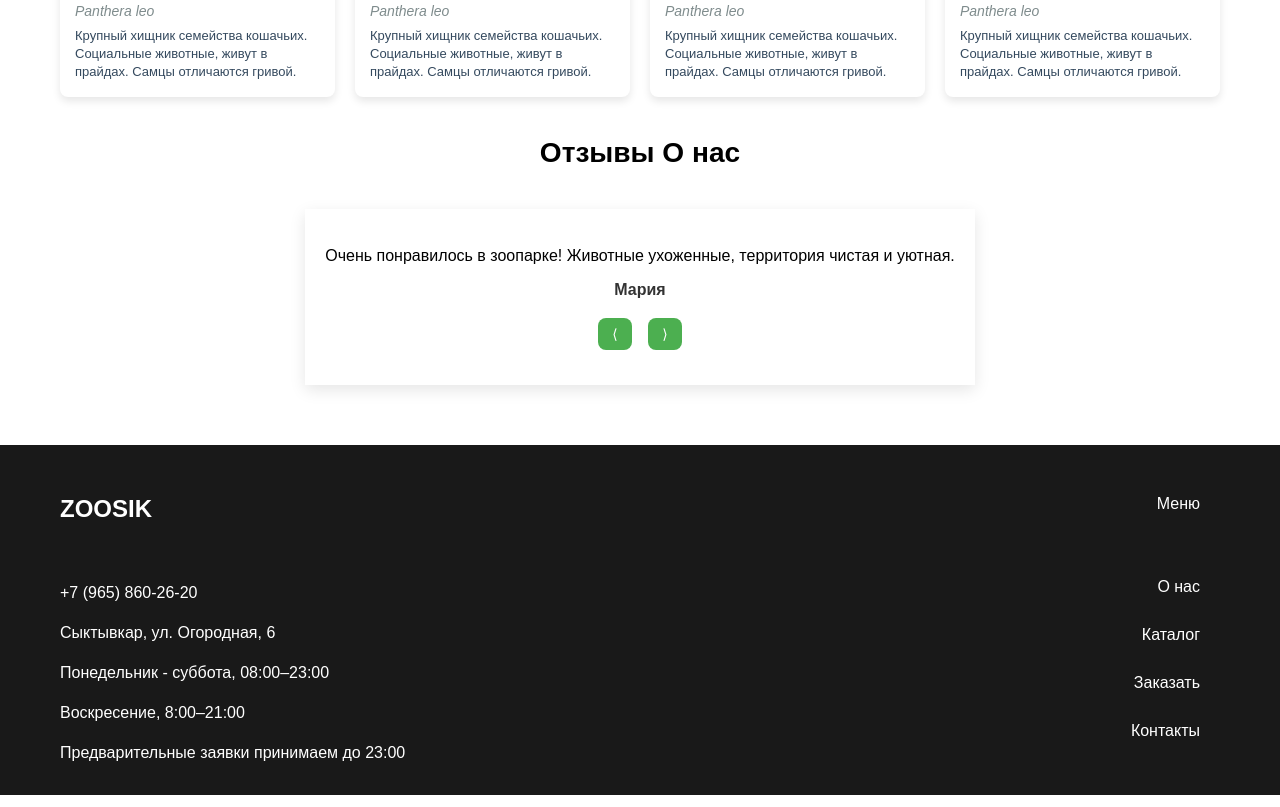
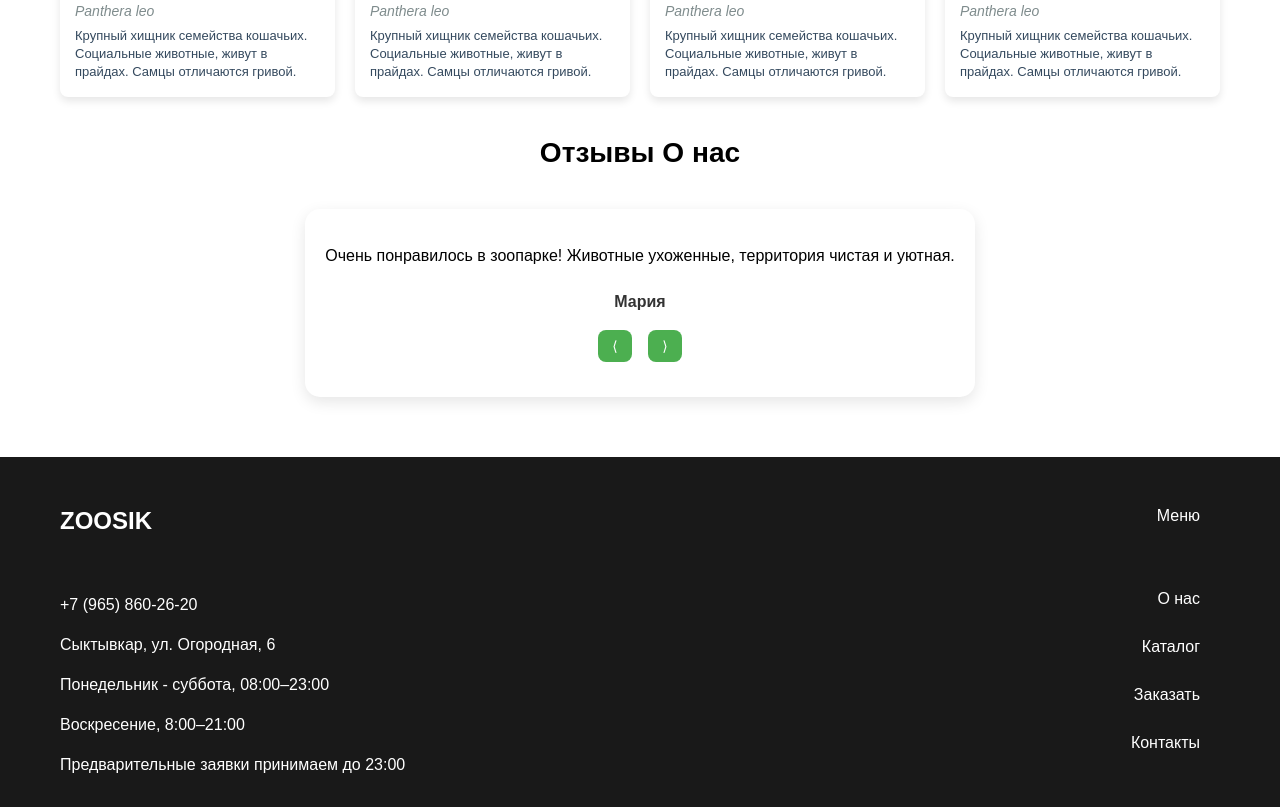
Before and after one commit to d1rt777/zooo_index, a plain HTML site: page idnex.html in a window 1280 px wide. Shown: the part 2607-3414 px from the top of the page. Drawn offline with Linux system fonts and the light colour scheme.

Commit message:
внеесла изменения в блок отзывы

```diff
--- a/css/style.css
+++ b/css/style.css
@@ -306,11 +306,13 @@ body {
 }
 
 .author {
-  margin-top: 10px;
+  margin-top: 22px;
   font-weight: bold;
   color: #333;
 }
-
+.border-radius{
+    border-radius: 15px;
+}
 .controls {
   margin-top: 15px;
 }
--- a/idnex.html
+++ b/idnex.html
@@ -175,7 +175,7 @@
       <section class="feedback" id="feedback">
         <h3 class="title">Отзывы О нас</h3>
         <div class="container">
-          <div class="slider">
+          <div class="slider border-radius">
             <div class="review active">
               <p>
                 Очень понравилось в зоопарке! Животные ухоженные, территория
```
